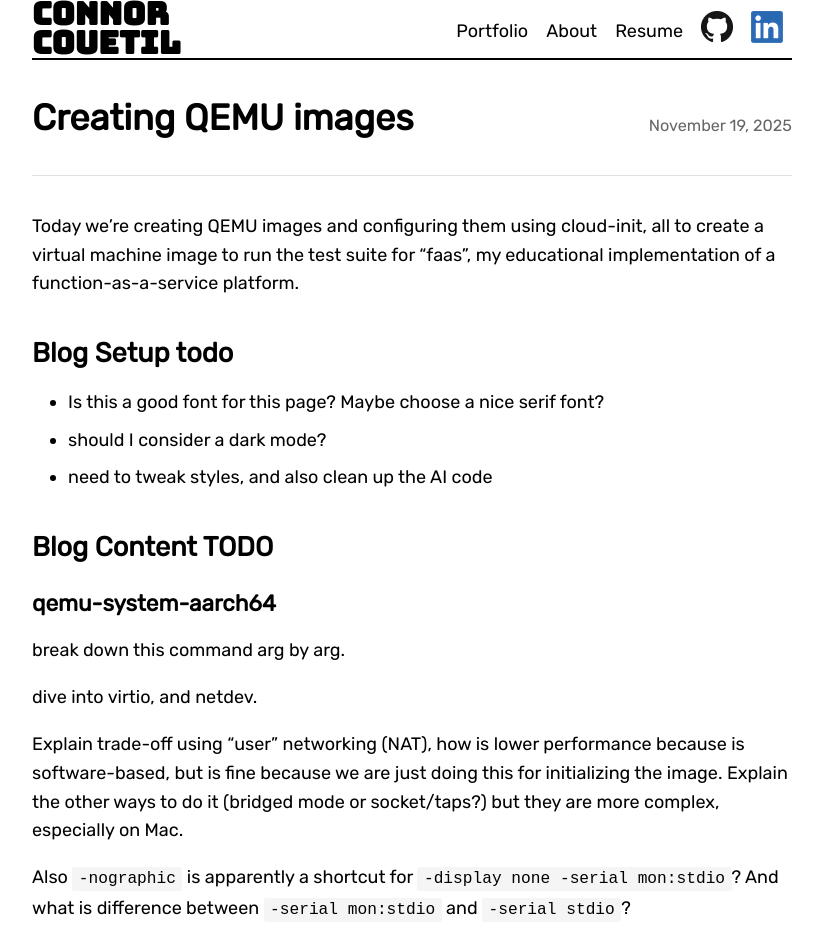
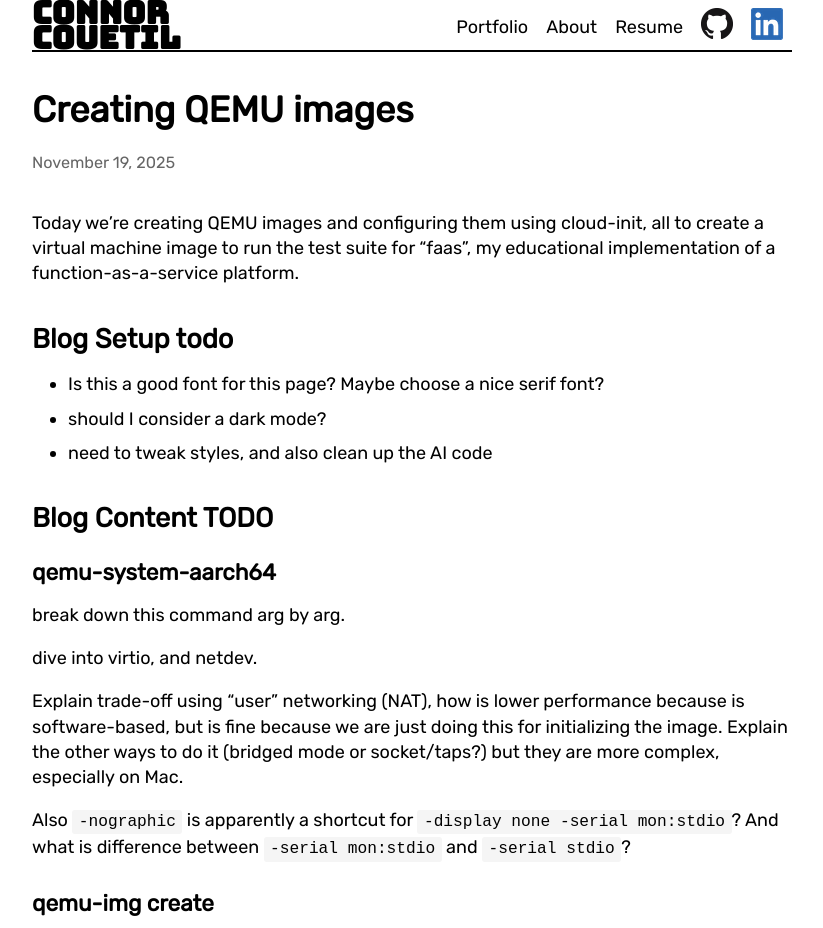
Before and after one commit to couetilc/couetil.com, an Astro site in the folder astro/: page /blog/welcome-to-my-blog in a window 1280 px wide. Shown: the top 928 px of the page, without its empty margins (228-1051 px from the left). Built offline with nearby package versions, Linux system fonts and the light colour scheme; Astro itself is replaced by a stand-in of ours.

Commit message:
clean up the CSS on blog and page layouts

```diff
--- a/astro/src/components/Nav.astro
+++ b/astro/src/components/Nav.astro
@@ -9,7 +9,7 @@ const showAbout = !currentPath?.startsWith('/about');
 const showBlog = !currentPath?.startsWith('/blog');
 ---
 
-<header>
+<header class="page-header">
   <a href="/">
     <h1>
       Connor Couetil
--- a/astro/src/content/blog/welcome-to-my-blog.md
+++ b/astro/src/content/blog/welcome-to-my-blog.md
@@ -2,7 +2,7 @@
 title: 'Creating QEMU images'
 description: 'Creating a Virtual Machine image for test runs of my faas platform using QEMU and cloud-init'
 pubDate: 2025-11-19
-draft: true
+draft: false
 ---
 
 Today we're creating QEMU images and configuring them using cloud-init, all to
@@ -72,6 +72,8 @@ File has to start with "#cloud-config" or something bad happens.
 
 Go through the user-data file and explain what is going on.
 
+the `sudo: ['ALL=(ALL) NOPASSWD:ALL ...']` you need to trigger shutdown in non-interactive as a user (by running `sudo shutdown`, otherwise running `shutdown` without `sudo` will cause the vm to prompt for sudo password, which will fail in non-interactive mode). Would also be good to describe the syntax of this statement "ALL=(ALL)" etc it's weird.
+
 ### meta-data
 
 I guess this names the instance and informs cloud-init whether it needs to run on boot? A little fuzzy here, what else does meta-data do?
--- /dev/null
+++ b/astro/src/layouts/PageLayout.astro
@@ -0,0 +1,11 @@
+---
+import BaseLayout from './BaseLayout.astro'
+import '../styles/page.css'
+const { section_id, ...props } = Astro.props
+---
+
+<BaseLayout {...props}>
+  <section id={section_id}>
+    <slot />
+  </section>
+</BaseLayout>
--- a/astro/src/pages/blog/[...slug].astro
+++ b/astro/src/pages/blog/[...slug].astro
@@ -1,7 +1,7 @@
 ---
 import { getCollection } from 'astro:content';
 import type { CollectionEntry } from 'astro:content';
-import BaseLayout from '../../layouts/BaseLayout.astro';
+import PageLayout from '../../layouts/PageLayout.astro';
 import Nav from '../../components/Nav.astro';
 import '../../styles/blog-post.css';
 
@@ -29,8 +29,7 @@ function formatDate(date: Date): string {
 }
 ---
 
-<BaseLayout title={`${post.data.title} - Connor Couetil`} description={post.data.description}>
-  <section id="blog-post">
+<PageLayout title={`${post.data.title} - Connor Couetil`} description={post.data.description} section_id="blog-post">
   <Nav currentPath="/blog" />
 
   <article>
@@ -54,5 +53,4 @@ function formatDate(date: Date): string {
       <a href="/blog/">← Back to all posts</a>
     </footer>
   </article>
-  </section>
-</BaseLayout>
+</PageLayout>
--- a/astro/src/pages/portfolio.astro
+++ b/astro/src/pages/portfolio.astro
@@ -1,10 +1,10 @@
 ---
-import BaseLayout from '../layouts/BaseLayout.astro';
+import PageLayout from '../layouts/PageLayout.astro';
 import Nav from '../components/Nav.astro';
 import '../styles/portfolio.css';
 ---
 
-<BaseLayout title="Portfolio">
+<PageLayout title="Portfolio">
 
   <section id="portfolio">
     <Nav currentPath="/portfolio" />
@@ -200,4 +200,4 @@ import '../styles/portfolio.css';
   </section>
 
 
-</BaseLayout>
+</PageLayout>
--- a/astro/src/styles/about.css
+++ b/astro/src/styles/about.css
@@ -1,25 +1,3 @@
-body {
-  background-color: white;
-  min-height: 100vh;
-  display: flex;
-  justify-content: center;
-}
-
-header {
-  border-bottom: 2px solid black;
-}
-
-section#about {
-  width: 100%;
-  max-width: 760px;
-  line-height: 1.4em;
-  padding: 0 .5em;
-}
-
-nav .nav-item {
-  margin: 0 .5em;
-}
-
 .about-interests, .about-i-do {
   text-align: center;
   display: flex;
--- a/astro/src/styles/blog-post.css
+++ b/astro/src/styles/blog-post.css
@@ -1,33 +1,10 @@
-body {
-  background-color: white;
-  min-height: 100vh;
-  display: flex;
-  justify-content: center;
-}
-
-header {
-  border-bottom: 2px solid black;
-}
-
-section#blog-post {
-  width: 100%;
-  max-width: 760px;
-  line-height: 1.6em;
-  padding: 0 .5em;
-}
-
-nav .nav-item {
-  margin: 0 .5em;
-}
-
 article {
   margin-bottom: 3em;
 }
 
 .post-header {
-  margin: 2em 0;
-  padding-bottom: 1em;
-  border-bottom: 1px solid #e0e0e0;
+  margin: 1em 0;
+  padding-top: 1em;
 }
 
 .post-header h1 {
--- a/astro/src/styles/blog.css
+++ b/astro/src/styles/blog.css
@@ -1,30 +1,3 @@
-body {
-  background-color: white;
-  min-height: 100vh;
-  display: flex;
-  justify-content: center;
-}
-
-header {
-  border-bottom: 2px solid black;
-}
-
-section#blog {
-  width: 100%;
-  max-width: 760px;
-  line-height: 1.4em;
-  padding: 0 .5em;
-}
-
-section#blog > h1 {
-  margin-top: 1.5em;
-  margin-bottom: 1em;
-}
-
-nav .nav-item {
-  margin: 0 .5em;
-}
-
 .posts-list {
   display: flex;
   flex-direction: column;
--- a/astro/src/styles/index.css
+++ b/astro/src/styles/index.css
@@ -53,7 +53,7 @@
 
 html, body {
   width: 100%;
-  min-height: 100%;
+  min-height: 100vh;
   margin: 0;
   padding: 0;
   font-family: 'Rubik', system-ui;
@@ -64,48 +64,3 @@ html {
   background-color: black;
   font-size: 18px;
 }
-
-header {
-  display: flex;
-  flex-flow: row nowrap;
-  justify-content: space-between;
-  align-items: center;
-}
-
-header > a {
-  flex: 0 0;
-}
-
-header h1 {
-  padding: 0;
-  margin: 0;
-  font-family: 'subset-Bungee', monospace;
-  font-size: 1.75em;
-}
-
-nav {
-  display: flex;
-  flex-flow: row nowrap;
-  align-items: center;
-  padding-top: .25em;
-}
-
-@media (max-width: 420px) {
-  nav {
-    gap: 0.25rem;
-  }
-
-  nav img {
-    max-width: 24px;
-    height: auto;
-  }
-
-  nav span.nav-item {
-    margin: 0.25rem 0.2rem;
-  }
-}
-
-header a {
-  color: black;
-  text-decoration: none;
-}
--- /dev/null
+++ b/astro/src/styles/page.css
@@ -0,0 +1,62 @@
+body {
+  background-color: white;
+  display: flex;
+  justify-content: center;
+}
+
+header.page-header {
+  display: flex;
+  flex-flow: row nowrap;
+  justify-content: space-between;
+  align-items: center;
+  border-bottom: 2px solid black;
+}
+
+header > a {
+  flex: 0 0;
+}
+
+header h1 {
+  padding: 0;
+  margin: 0;
+  font-family: 'subset-Bungee', monospace;
+  font-size: 1.75em;
+}
+
+nav {
+  display: flex;
+  flex-flow: row nowrap;
+  align-items: center;
+  padding-top: .25em;
+}
+
+nav .nav-item {
+  margin: 0 .5em;
+}
+
+section {
+  width: 100%;
+  max-width: 760px;
+  line-height: 1.4em;
+  padding: 0 .5em;
+}
+
+@media (max-width: 420px) {
+  nav {
+    gap: 0.25rem;
+  }
+
+  nav img {
+    max-width: 24px;
+    height: auto;
+  }
+
+  nav span.nav-item {
+    margin: 0.25rem 0.2rem;
+  }
+}
+
+header a {
+  color: black;
+  text-decoration: none;
+}
--- a/astro/src/styles/portfolio.css
+++ b/astro/src/styles/portfolio.css
@@ -1,27 +1,4 @@
 /* Page Layout */
-
-body {
-  background-color: white;
-  min-height: 100vh;
-  display: flex;
-  justify-content: center;
-}
-
-section#portfolio {
-  width: 100%;
-  max-width: 760px;
-  line-height: 1.4em;
-  padding: 0 .5em;
-}
-
-header {
-  border-bottom: 2px solid black;
-}
-
-nav .nav-item {
-  margin: 0 .5em;
-  position: relative;
-}
 
 .highlight {
   position: absolute;
@@ -34,10 +11,6 @@ nav .nav-item {
   transition: clip-path 0.5s cubic-bezier(0.4, 0, 0.2, 1);
   pointer-events: none;
   transform: translateY(65%) translateX(.75em) scaleX(1.75) scaleY(3);
-}
-
-.nav-item:hover .highlight {
-  clip-path: inset(0 0 0 0);
 }
 
 .portfolio-items {
```
Also changed, not shown: astro/src/pages/about.astro (+3 -6 lines), astro/src/pages/blog/index.astro (+3 -6 lines). Lines whose indentation alone changed are shown as unchanged.
